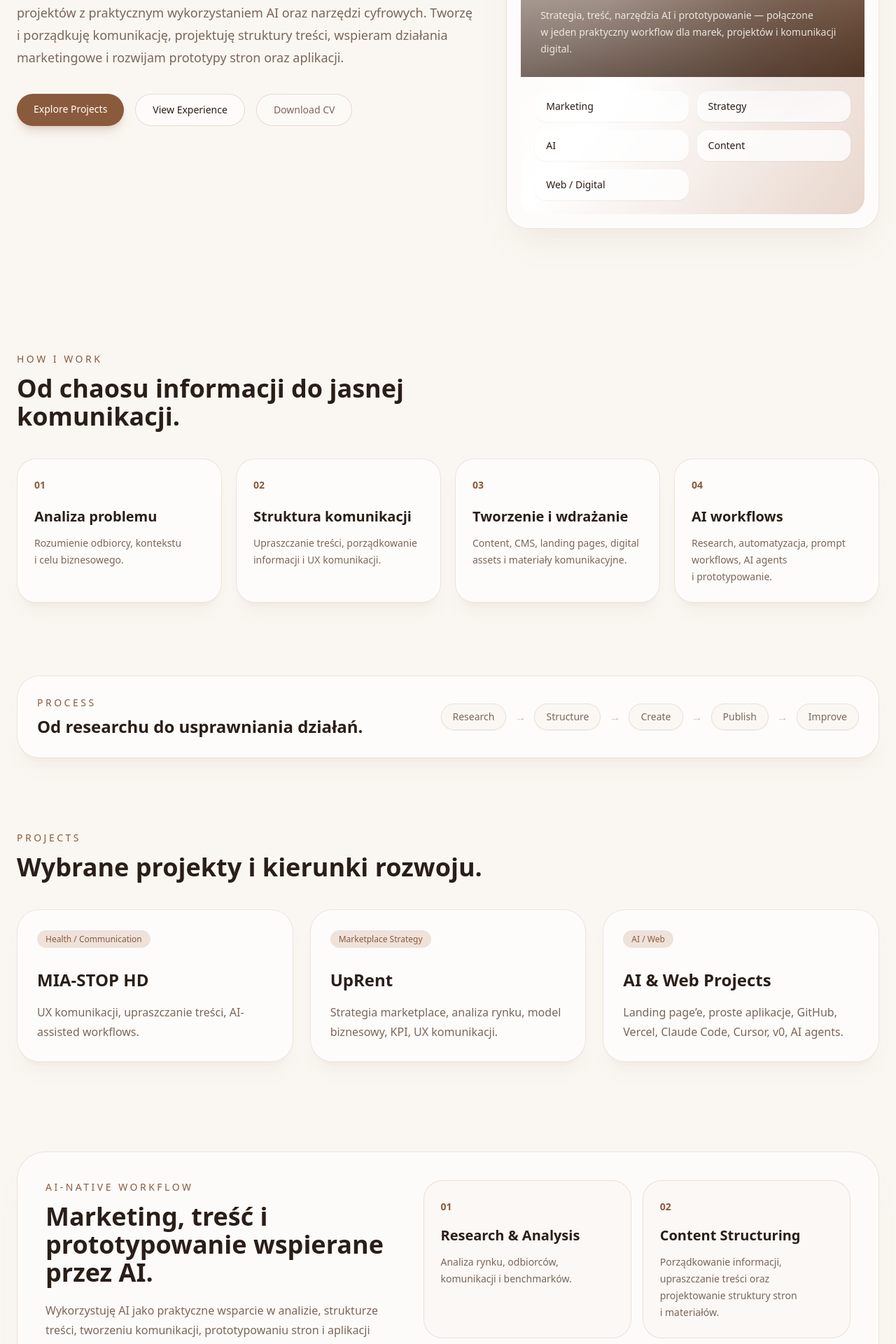
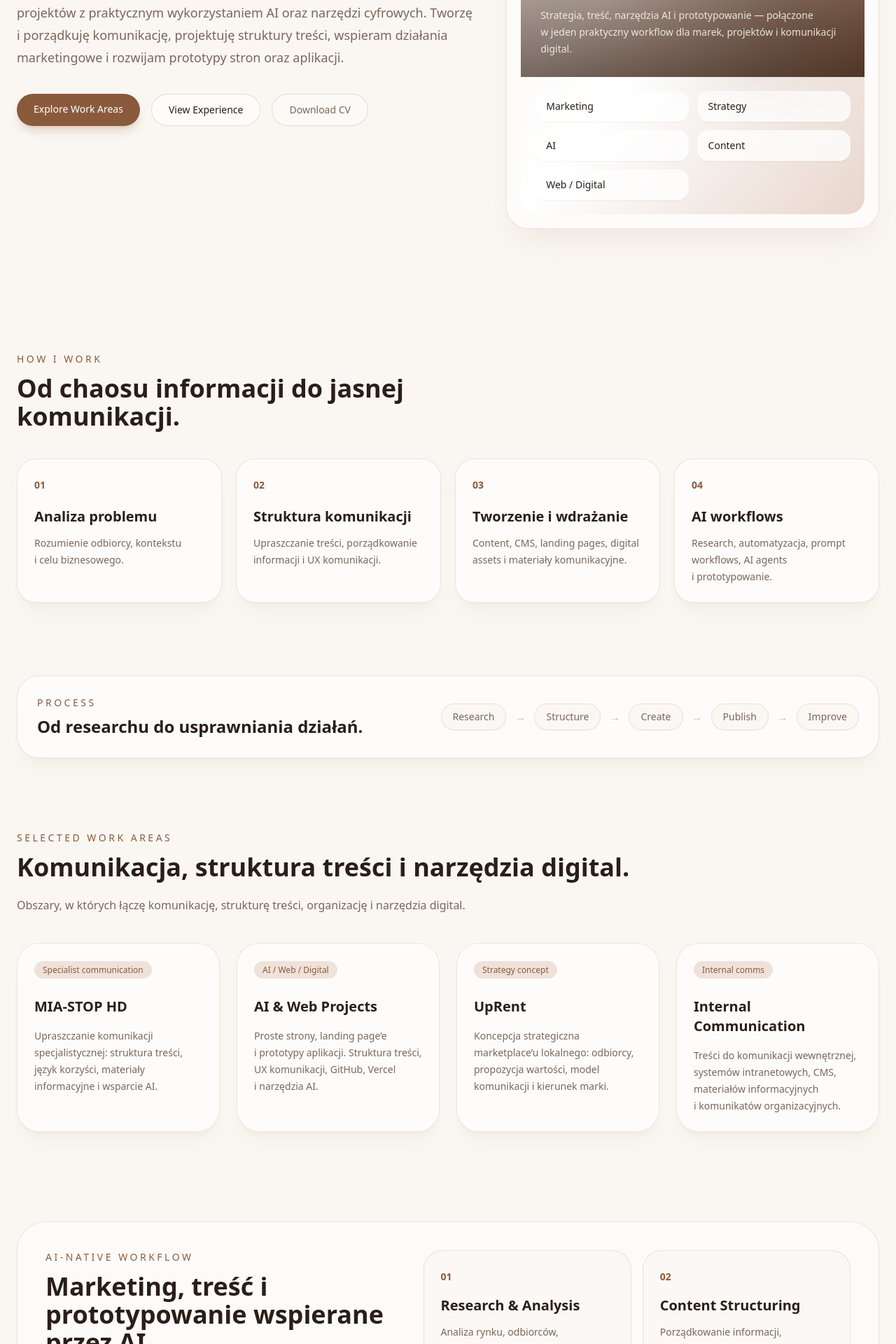
Before and after one commit to joannaklos1983/joanna-klos-portfolio, a Next.js app: page / in a window 1280 px wide. Shown: the part 500-2420 px from the top of the page at 70% size. Built offline with nearby package versions, Linux system fonts and the light colour scheme.

Commit message:
Update page.tsx

```diff
--- a/app/page.tsx
+++ b/app/page.tsx
@@ -1,18 +1,23 @@
 const projects = [
   {
     title: "MIA-STOP HD",
-    desc: "UX komunikacji, upraszczanie treści, AI-assisted workflows.",
-    tag: "Health / Communication",
+    desc: "Upraszczanie komunikacji specjalistycznej: struktura treści, język korzyści, materiały informacyjne i wsparcie AI.",
+    tag: "Specialist communication",
+  },
+  {
+    title: "AI & Web Projects",
+    desc: "Proste strony, landing page’e i prototypy aplikacji. Struktura treści, UX komunikacji, GitHub, Vercel i narzędzia AI.",
+    tag: "AI / Web / Digital",
   },
   {
     title: "UpRent",
-    desc: "Strategia marketplace, analiza rynku, model biznesowy, KPI, UX komunikacji.",
-    tag: "Marketplace Strategy",
+    desc: "Koncepcja strategiczna marketplace’u lokalnego: odbiorcy, propozycja wartości, model komunikacji i kierunek marki.",
+    tag: "Strategy concept",
   },
   {
-    title: "AI & Web Projects",
-    desc: "Landing page’e, proste aplikacje, GitHub, Vercel, Claude Code, Cursor, v0, AI agents.",
-    tag: "AI / Web",
+    title: "Internal Communication",
+    desc: "Treści do komunikacji wewnętrznej, systemów intranetowych, CMS, materiałów informacyjnych i komunikatów organizacyjnych.",
+    tag: "Internal comms",
   },
 ];
 
@@ -213,27 +218,13 @@ export default function Home() {
           </a>
 
           <div className="hidden gap-8 text-sm text-[#7A665A] md:flex">
-            <a href="#work" className="transition hover:text-[#8A5A3C]">
-              How I Work
-            </a>
-            <a href="#projects" className="transition hover:text-[#8A5A3C]">
-              Projects
-            </a>
-            <a href="#ai-workflow" className="transition hover:text-[#8A5A3C]">
-              AI Workflow
-            </a>
-            <a href="#skills-tools" className="transition hover:text-[#8A5A3C]">
-              Skills
-            </a>
-            <a href="#education" className="transition hover:text-[#8A5A3C]">
-              Education
-            </a>
-            <a href="#experience" className="transition hover:text-[#8A5A3C]">
-              Experience
-            </a>
-            <a href="#contact" className="transition hover:text-[#8A5A3C]">
-              Contact
-            </a>
+            <a href="#work" className="transition hover:text-[#8A5A3C]">How I Work</a>
+            <a href="#projects" className="transition hover:text-[#8A5A3C]">Work Areas</a>
+            <a href="#ai-workflow" className="transition hover:text-[#8A5A3C]">AI Workflow</a>
+            <a href="#skills-tools" className="transition hover:text-[#8A5A3C]">Skills</a>
+            <a href="#education" className="transition hover:text-[#8A5A3C]">Education</a>
+            <a href="#experience" className="transition hover:text-[#8A5A3C]">Experience</a>
+            <a href="#contact" className="transition hover:text-[#8A5A3C]">Contact</a>
           </div>
         </div>
       </nav>
@@ -255,22 +246,13 @@ export default function Home() {
           </p>
 
           <div className="mt-9 flex flex-wrap gap-4">
-            <a
-              href="#projects"
-              className="rounded-full bg-[#8A5A3C] px-6 py-3 text-sm font-medium text-white shadow-lg shadow-[#8A5A3C]/20 transition hover:-translate-y-0.5 hover:shadow-xl hover:shadow-[#8A5A3C]/25"
-            >
-              Explore Projects
+            <a href="#projects" className="rounded-full bg-[#8A5A3C] px-6 py-3 text-sm font-medium text-white shadow-lg shadow-[#8A5A3C]/20 transition hover:-translate-y-0.5 hover:shadow-xl hover:shadow-[#8A5A3C]/25">
+              Explore Work Areas
             </a>
-            <a
-              href="#experience"
-              className="rounded-full border border-[#8A5A3C]/20 bg-white/60 px-6 py-3 text-sm font-medium transition hover:-translate-y-0.5 hover:border-[#8A5A3C]/35 hover:bg-white/80"
-            >
+            <a href="#experience" className="rounded-full border border-[#8A5A3C]/20 bg-white/60 px-6 py-3 text-sm font-medium transition hover:-translate-y-0.5 hover:border-[#8A5A3C]/35 hover:bg-white/80">
               View Experience
             </a>
-            <a
-              href="/CV_Joanna_Klos.pdf"
-              className="rounded-full border border-[#8A5A3C]/20 bg-white/40 px-6 py-3 text-sm font-medium text-[#7A665A] transition hover:-translate-y-0.5 hover:bg-white/70"
-            >
+            <a href="/CV_Joanna_Klos.pdf" className="rounded-full border border-[#8A5A3C]/20 bg-white/40 px-6 py-3 text-sm font-medium text-[#7A665A] transition hover:-translate-y-0.5 hover:bg-white/70">
               Download CV
             </a>
           </div>
@@ -306,10 +288,7 @@ export default function Home() {
 
               <div className="grid grid-cols-2 gap-3 p-5">
                 {skills.map((skill) => (
-                  <div
-                    key={skill}
-                    className="rounded-2xl bg-white/80 px-4 py-3 text-sm shadow-sm transition hover:-translate-y-0.5 hover:bg-white"
-                  >
+                  <div key={skill} className="rounded-2xl bg-white/80 px-4 py-3 text-sm shadow-sm transition hover:-translate-y-0.5 hover:bg-white">
                     {skill}
                   </div>
                 ))}
@@ -318,8 +297,7 @@ export default function Home() {
           </div>
         </div>
       </section>
-
-      <section id="work" className="animate-fade-up mx-auto max-w-7xl px-6 py-16">
+            <section id="work" className="animate-fade-up mx-auto max-w-7xl px-6 py-16">
         <p className="text-sm font-medium uppercase tracking-[0.25em] text-[#8A5A3C]">
           How I Work
         </p>
@@ -373,23 +351,28 @@ export default function Home() {
 
       <section id="projects" className="animate-fade-up mx-auto max-w-7xl px-6 py-16">
         <p className="text-sm font-medium uppercase tracking-[0.25em] text-[#8A5A3C]">
-          Projects
+          Selected Work Areas
         </p>
         <h2 className="mt-3 text-4xl font-semibold">
-          Wybrane projekty i kierunki rozwoju.
+          Komunikacja, struktura treści i narzędzia digital.
         </h2>
+        <p className="mt-5 max-w-3xl leading-7 text-[#7A665A]">
+          {keepTogether(
+            "Obszary, w których łączę komunikację, strukturę treści, organizację i narzędzia digital."
+          )}
+        </p>
 
-        <div className="mt-10 grid gap-6 md:grid-cols-3">
+        <div className="mt-10 grid gap-6 md:grid-cols-4">
           {projects.map((project) => (
             <article
               key={project.title}
-              className="rounded-[2rem] border border-[#8A5A3C]/15 bg-white/65 p-7 shadow-xl shadow-[#8A5A3C]/5 backdrop-blur transition duration-300 hover:-translate-y-1 hover:border-[#8A5A3C]/25 hover:bg-white/80 hover:shadow-2xl hover:shadow-[#8A5A3C]/10"
+              className="rounded-[2rem] border border-[#8A5A3C]/15 bg-white/65 p-6 shadow-xl shadow-[#8A5A3C]/5 backdrop-blur transition duration-300 hover:-translate-y-1 hover:border-[#8A5A3C]/25 hover:bg-white/80 hover:shadow-2xl hover:shadow-[#8A5A3C]/10"
             >
               <span className="rounded-full bg-[#E8D6CC]/70 px-3 py-1 text-xs font-medium text-[#8A5A3C]">
                 {project.tag}
               </span>
-              <h3 className="mt-8 text-2xl font-semibold">{project.title}</h3>
-              <p className="mt-4 leading-7 text-[#7A665A]">
+              <h3 className="mt-7 text-xl font-semibold">{project.title}</h3>
+              <p className="mt-4 text-sm leading-6 text-[#7A665A]">
                 {keepTogether(project.desc)}
               </p>
             </article>
@@ -583,7 +566,6 @@ export default function Home() {
         </p>
 
         <div className="relative mt-12 space-y-8 pl-8 before:absolute before:left-[30px] before:top-4 before:h-[calc(100%-2rem)] before:w-px before:bg-gradient-to-b before:from-[#8A5A3C]/10 before:via-[#8A5A3C]/45 before:to-[#8A5A3C]/10 md:pl-12">
-
           {experience.map((item) => (
             <article
               key={item.company}
```
